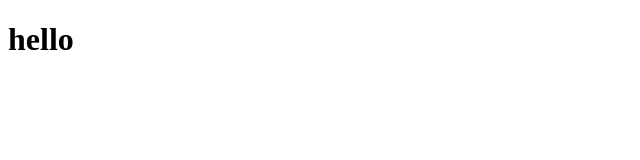
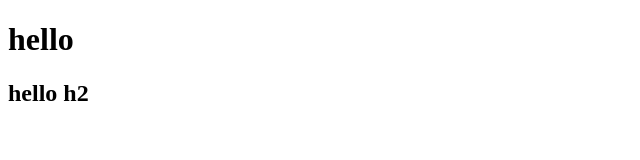
Before and after one commit to johnsmith3500/Chess-knight, a plain HTML site: page index.html in a window 1280 px wide. Shown: the whole page, without its empty margins (0-640 px from the left). Drawn offline with Linux system fonts and the light colour scheme.

Commit message:
Update index.html

```diff
--- a/index.html
+++ b/index.html
@@ -5,5 +5,11 @@
   </head>
   <body>
     <h1>hello</h1>
+    <script>
+      console.log('hello, world');
+      const h2 = document.createElement('h2');
+      h2.textContent = 'hello h2';
+      document.body.append(h2);
+    </script>
   </body>
 </html>
```
